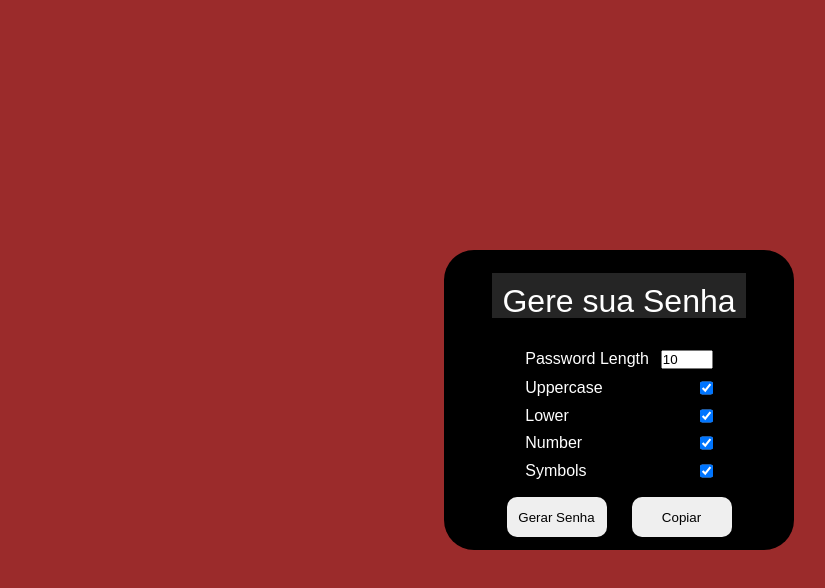
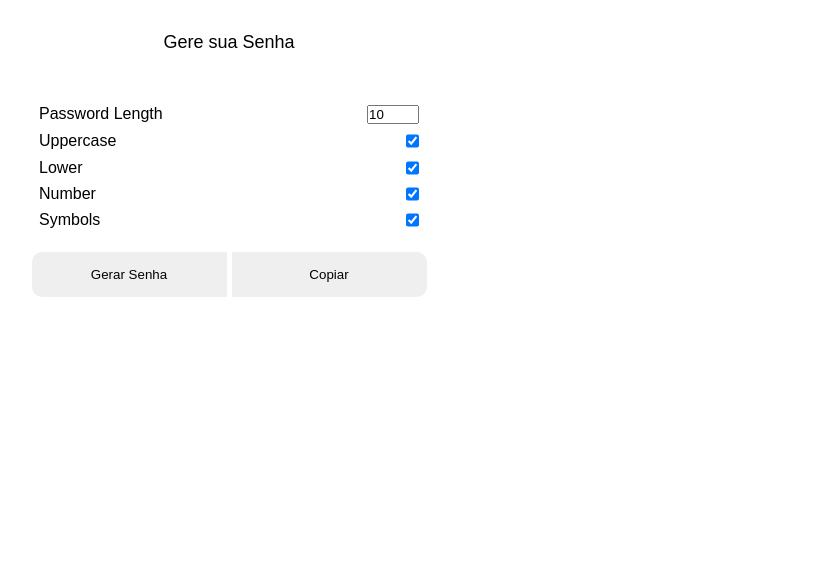
Before and after one commit to felipemaifredo/password_generator, a plain HTML site: page index.html in a window 1280 px wide. Shown: the whole page, without its empty margins (21-846 px from the left). Drawn offline with Linux system fonts and the light colour scheme.

Commit message:
Update style.css

```diff
--- a/style.css
+++ b/style.css
@@ -6,30 +6,13 @@
     text-decoration: none;
     font-family: Arial, Helvetica, sans-serif;
 }
-
-:root {
-    --cor-1 : rgba(0, 0, 0, 0.747);
-    --cor-2 : white;
-}
-
-body {
-    height: 100vh;
-    width: 100vw;
-    background-color: rgb(155, 43, 43);
-    display: flex;
-    align-items: center;
-    justify-content: center;
-}
-
 .pw-container {
     height: 300px;
-    width: fit-content;
-    min-width: 350px;
-    background-color: rgb(0, 0, 0);
+    width: 500px;
     display: flex;
     flex-direction: column;
     align-items: center;
-    border-radius: 30px;
+    gap: 10px;
 }
 
 .pw-header {
@@ -41,58 +24,146 @@ body {
 }
 
 .pw {
-    width: fit-content;
-    height: 50%;
+    width: 80%;
+    max-width: 1200px;
+    height: 80%;
+    max-height: 1000px;
     display: flex;
     flex-direction: column;
     align-items: center;
     justify-content: space-around;
-    background-color: rgb(37, 37, 37);
-    padding: 10px;
+    background-color: white;
+    border-radius: 15px;
 }
 
 .pw > span {
-    color: white;
-    font-size: xx-large;
+    color: black;
+    font-size: large;
 }
 
 .pw > button {
     height: 30px;
     width: 100px;
-    cursor: pointer;
+    border-radius: 15px;
+    border: none;
 }
 
 .pw-body {
-    width: 95%;
+    width: 80%;
+    max-width: 1200px;
     height: 50%;
+    max-height: 1000px;
     padding: 10px;
     display: flex;
     flex-direction: column;
     justify-content: space-between;
-    align-items: center;
-    color: white;
+    color: black;
+    background-color: white;
+    border-radius: 10px;
 }
 
 .form-control {
-    width: 60%;
     display: flex;
     justify-content: space-between;
 }
 
 .btns {
-    width: 95%;
+    width: 80%;
     height: 18%;
     display: flex;
     align-items: center;
-    justify-content: center;
-    gap: 25px;
-
+    justify-content: space-around;
 }
 
 .btn {
-    height: 40px;
-    width: 100px;
-    border-radius: 10px;
+    height: 45px;
+    width: 195px;
     border: none;
     cursor: pointer;
+    border-radius: 10px 0 0 10px;
 }
+
+.btn:nth-child(2) {
+    border-radius: 0 10px 10px 0;
+
+}.pw-container {
+    height: 300px;
+    width: 500px;
+    display: flex;
+    flex-direction: column;
+    align-items: center;
+    gap: 10px;
+}
+
+.pw-header {
+    width: 100%;
+    height: 30%;
+    display: flex;
+    align-items: center;
+    justify-content: center;
+}
+
+.pw {
+    width: 80%;
+    max-width: 1200px;
+    height: 80%;
+    max-height: 1000px;
+    display: flex;
+    flex-direction: column;
+    align-items: center;
+    justify-content: space-around;
+    background-color: white;
+    border-radius: 15px;
+}
+
+.pw > span {
+    color: black;
+    font-size: large;
+}
+
+.pw > button {
+    height: 30px;
+    width: 100px;
+    border-radius: 15px;
+    border: none;
+}
+
+.pw-body {
+    width: 80%;
+    max-width: 1200px;
+    height: 50%;
+    max-height: 1000px;
+    padding: 10px;
+    display: flex;
+    flex-direction: column;
+    justify-content: space-between;
+    color: black;
+    background-color: white;
+    border-radius: 10px;
+}
+
+.form-control {
+    display: flex;
+    justify-content: space-between;
+}
+
+.btns {
+    width: 80%;
+    height: 18%;
+    display: flex;
+    align-items: center;
+    justify-content: space-around;
+}
+
+.btn {
+    height: 45px;
+    width: 195px;
+    border: none;
+    cursor: pointer;
+    border-radius: 10px 0 0 10px;
+}
+
+.btn:nth-child(2) {
+    border-radius: 0 10px 10px 0;
+
+}
```
